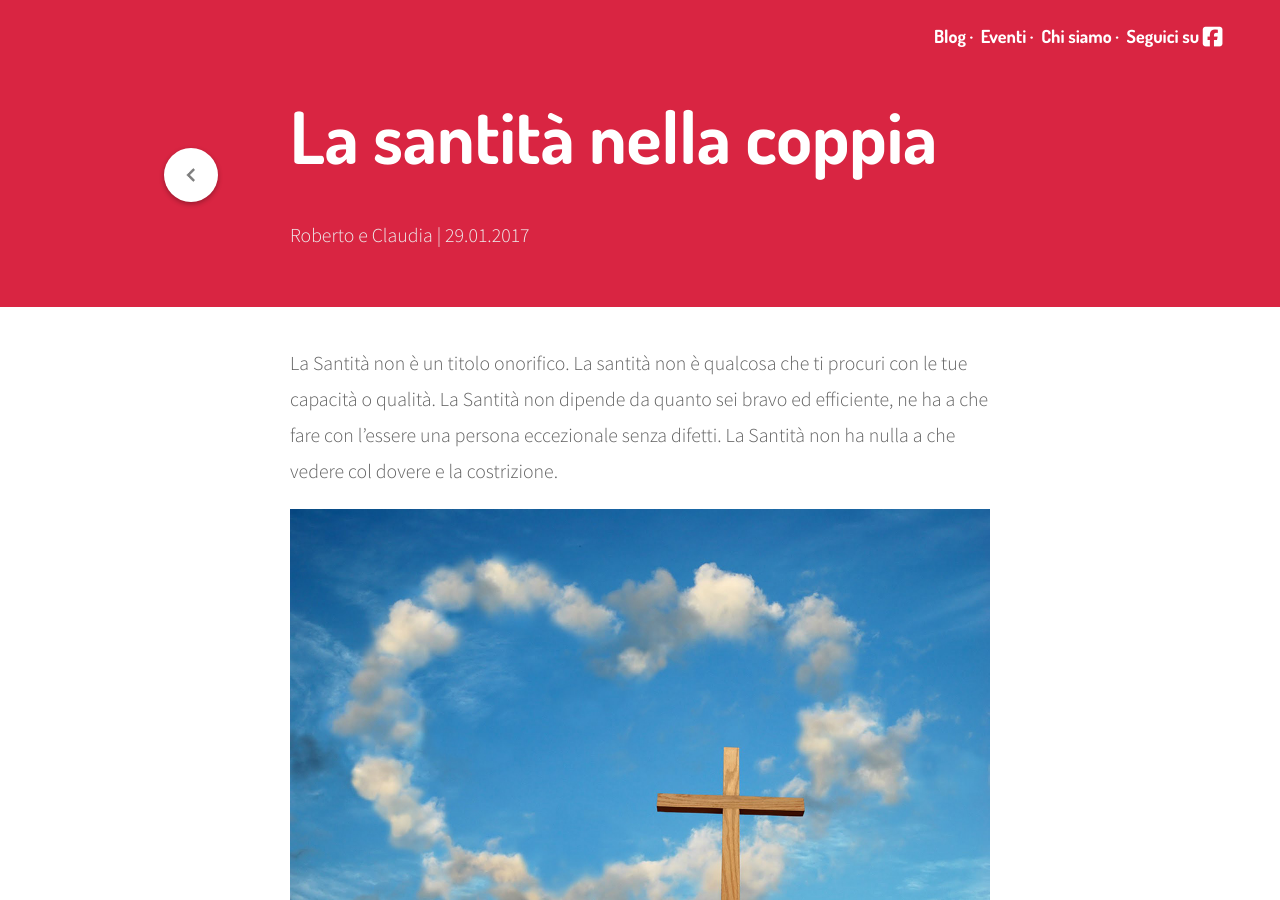
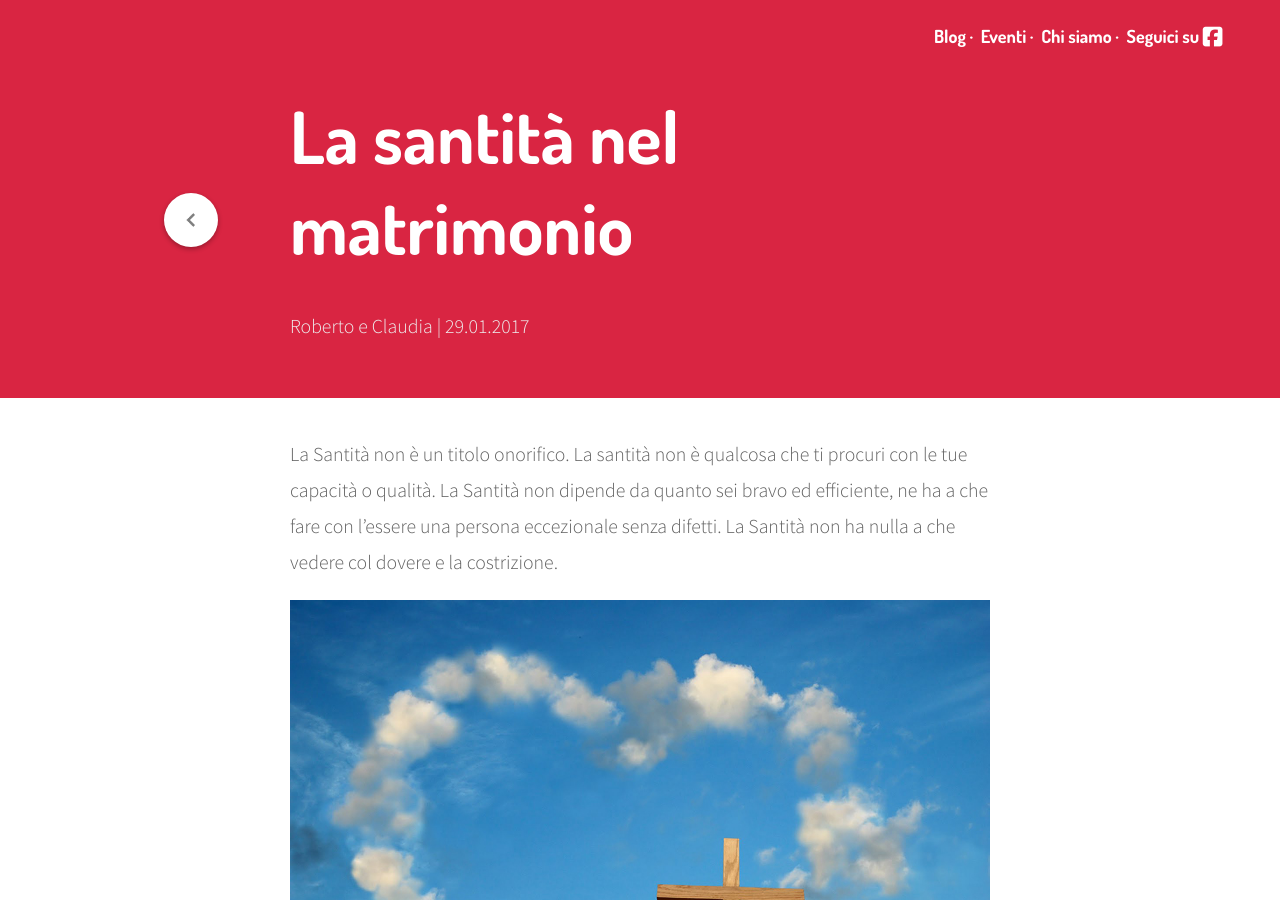
Before and after one commit to amatiperamare/amatiperamare.github.io, a Jekyll site: the page built from _posts/2017-01-29-la-santità-nel-matrimonio.markdown, in a window 1280 px wide and 900 px high. Built offline with Jekyll 4.4.1, drawn with Linux system fonts in a browser that asks for light colours; nearby versions of some CDN libraries.

Commit message:
Updated La Santità Nel Matrimonio and 1 other file

```diff
--- a/_posts/2017-01-29-la-santità-nella-coppia.markdown
+++ b/_posts/2017-01-29-la-santità-nel-matrimonio.markdown
@@ -1,5 +1,5 @@
 ---
-title: La santità nella coppia
+title: La santità nel matrimonio
 date: 2017-01-29 19:08:00 +01:00
 categories:
 - santità
```
